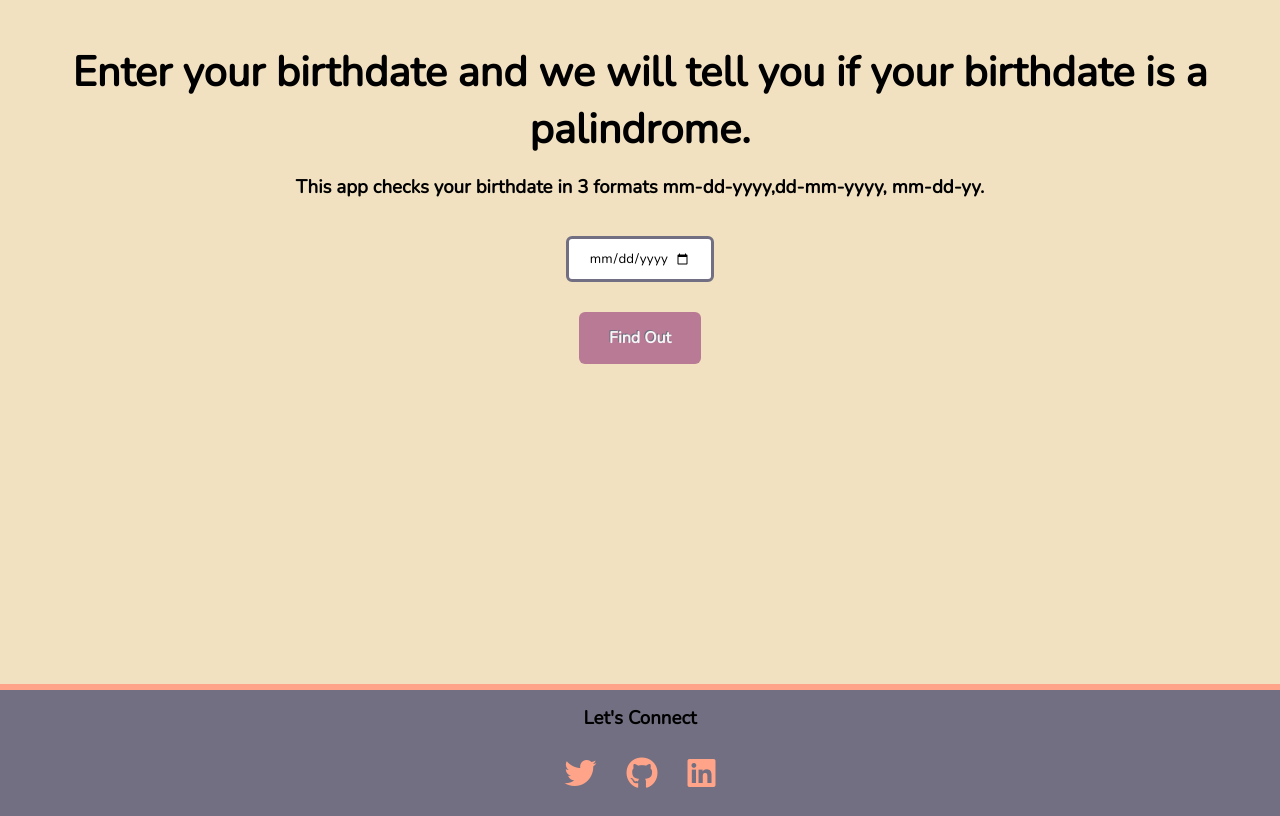
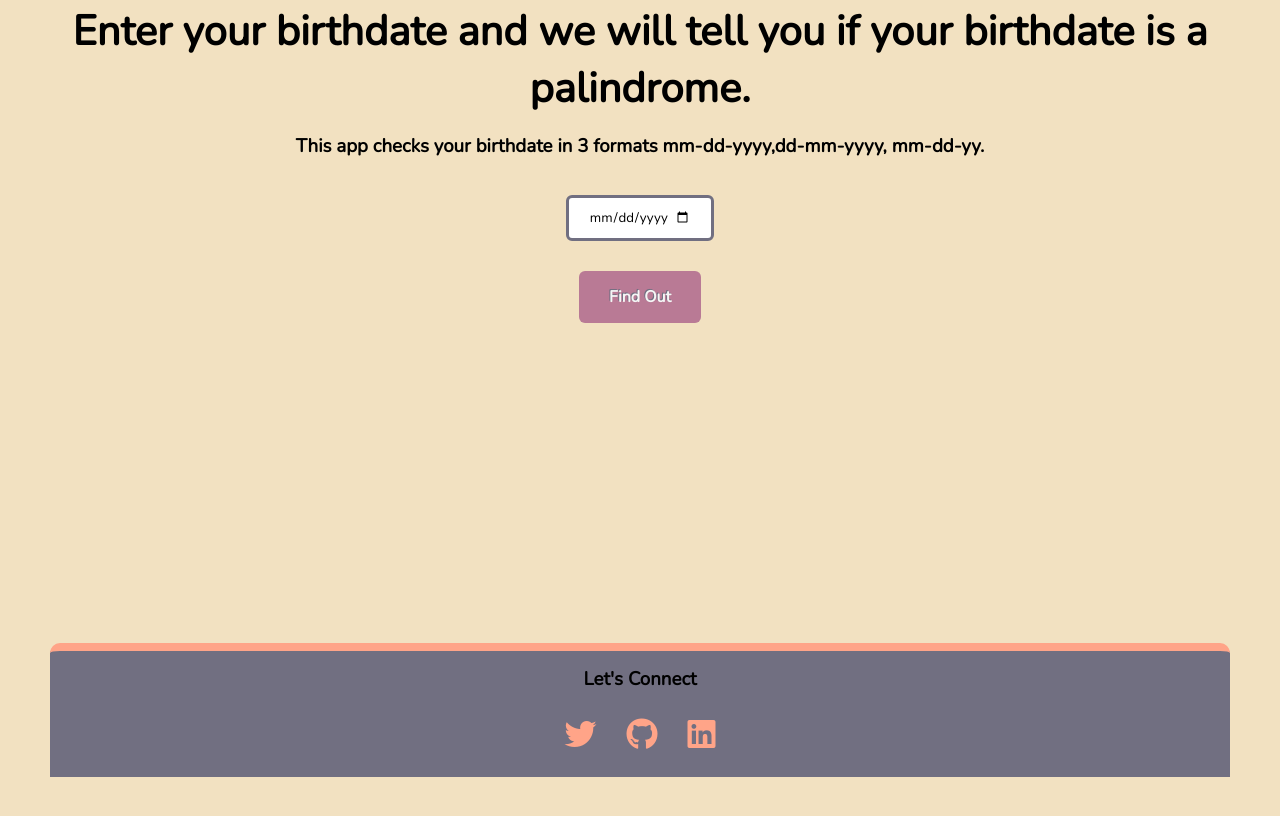
Before and after one commit to BelideNikhil/PalindromeDay, a plain HTML site: page index.html in a window 1280 px wide. Shown: the part 695-1511 px from the top of the page. After the commit the page ends 1472 px from the top, so only its background shows below. Drawn offline with nearby package versions, Linux system fonts and the light colour scheme.

Commit message:
style padding

```diff
--- a/style.css
+++ b/style.css
@@ -15,7 +15,7 @@
 }
 body{
     background: var(--background-color);
-    padding: 25px 0 0 0;
+    padding: 25px 50px 0 50px;
 }
 .container{
     max-width: 1500px;
@@ -143,7 +143,8 @@ footer{
     text-align: center;
     background: var(--primary-color);
     padding: 15px 0;
-    border-top: 6px solid var(--ternary-color);
+    border-top: 8px solid var(--ternary-color);
+    border-radius: 10px 10px 0 0;
 }
 #social{
     display: flex;
```
